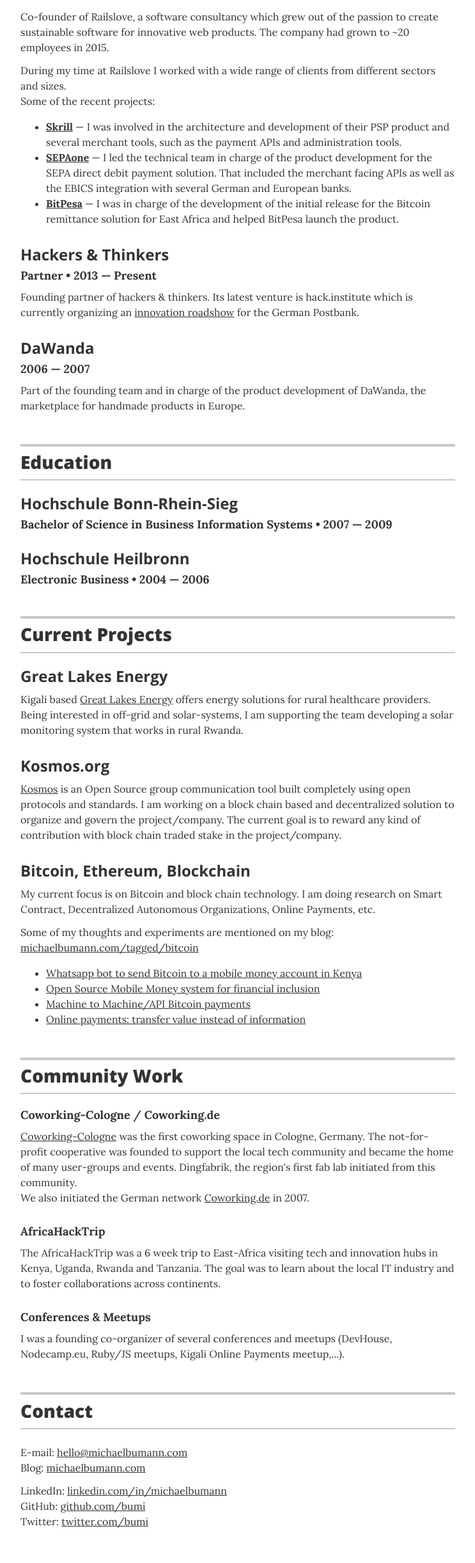
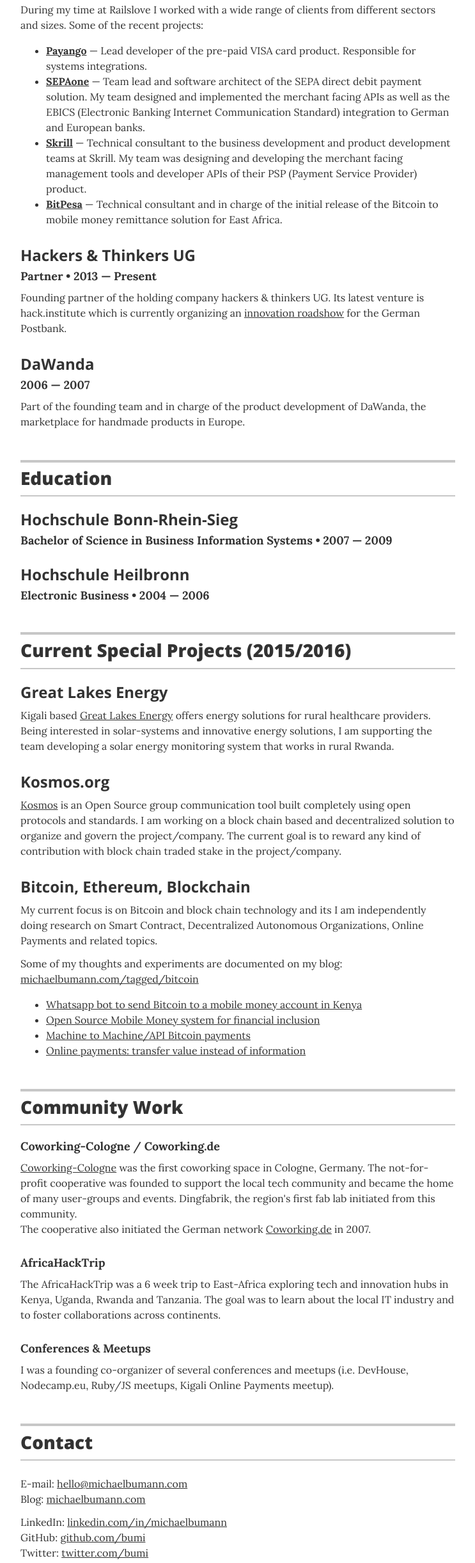
Before and after one commit to bumi/bumi, a plain HTML site: page profile/index.html in a window 1280 px wide. Shown: the part 357-2800 px from the top of the page at 64% size, without its empty margins (268-1011 px from the left). Before the commit the page ends 2779 px from the top, so only its background shows below. Drawn offline with nearby package versions, Linux system fonts and the light colour scheme.

Commit message:
text update

```diff
--- a/profile/index.html
+++ b/profile/index.html
@@ -19,7 +19,7 @@
   <body class="">
     <div class="wrapper" itemscope itemtype="http://schema.org/Person">
       <header class="page-header">
-        <img src="images/avatar.jpg" alt="my photo" class="avatar" itemprop="image">
+        <!--- <img src="images/avatar.jpg" alt="Michael Bumann" class="avatar" itemprop="image"> -->
 
         <h1 class="header-name" itemprop="name">Michael Bumann</h1>
 
@@ -40,30 +40,34 @@
           <h3 class="resume-item-title" itemprop="name">Railslove GmbH</h3>
           <h4 class="resume-item-details" itemprop="description">Co-Founder &bull; 2008 &mdash; 2015</h4>
           <p class="resume-item-copy">
-            Co-founder of Railslove, a software consultancy which grew out of the passion to create sustainable software for innovative web products.
+            Co-founder of Railslove, a software consultancy for sustainable software and innovative web products.
+            We apply a lean and agile approach to turn ideas into applications that work, impress, and scale.
             The company had grown to&nbsp;~20 employees in 2015.
           </p>
           <p class="resume-item-copy">
-            During my time at Railslove I worked with a wide range of clients from different sectors and sizes. <br />Some of the recent projects:
+            During my time at Railslove I worked with a wide range of clients from different sectors and sizes. Some of the recent projects:
             <ul class="resume-item-list">
               <li>
-                <b><a href="http://skrill.com">Skrill</a></b> &mdash; I was involved in the architecture and development of their PSP product and several merchant tools, such as the payment APIs and administration tools.
+                <b><a href="http://payango.com">Payango</a></b> &mdash; Lead developer of the pre-paid VISA card product. Responsible for systems integrations.
               </li>
               <li>
-                <b><a href="http://sepaone.com">SEPAone</a></b> &mdash; I led the technical team in charge of the product development for the SEPA direct debit payment solution. That included the merchant facing APIs as well as the EBICS integration with several German and European banks.
+                <b><a href="http://sepaone.com">SEPAone</a></b> &mdash; Team lead and software architect of the SEPA direct debit payment solution. My team designed and implemented the merchant facing APIs as well as the EBICS (Electronic Banking Internet Communication Standard) integration to German and European banks.
               </li>
               <li>
-                <a href="http://bitpesa.co"><b>BitPesa</a></b> &mdash; I was in charge of the development of the initial release for the Bitcoin remittance solution for East Africa and helped BitPesa launch the product.
+                <b><a href="http://skrill.com">Skrill</a></b> &mdash; Technical consultant to the business development and product development teams at Skrill. My team was designing and developing the merchant facing management tools and developer APIs of their PSP (Payment Service Provider) product.
+              </li>
+              <li>
+                <b><a href="http://bitpesa.co">BitPesa</a></b> &mdash; Technical consultant and in charge of the initial release of the Bitcoin to mobile money remittance solution for East Africa.
               </li>
             </ul>
           </p>
         </div>
 
         <div class="resume-item" itemscope itemprop="worksFor" itemtype="http://schema.org/Organization">
-          <h3 class="resume-item-title" itemprop="name">Hackers & Thinkers</h3>
+          <h3 class="resume-item-title" itemprop="name">Hackers & Thinkers UG</h3>
           <h4 class="resume-item-details" itemprop="description">Partner &bull; 2013 &mdash; Present</h4>
           <p class="resume-item-copy">
-            Founding partner of hackers & thinkers. Its latest venture is hack.institute which is currently organizing an <a href="http://hack.institute/events/post/bank/">innovation roadshow</a> for the German Postbank.
+            Founding partner of the holding company hackers & thinkers UG. Its latest venture is hack.institute which is currently organizing an <a href="http://hack.institute/events/post/bank/">innovation roadshow</a> for the German Postbank.
           </p>
         </div>
 
@@ -99,13 +103,13 @@
       <section class="content-section avoid-print-break">
 
         <header class="section-header">
-          <h2>Current Projects</h2>
+          <h2>Current Special Projects (2015/2016)</h2>
         </header>
 
         <div class="resume-item">
           <h3 class="resume-item-title"><a href="http://gle.solar">Great Lakes Energy</a></h3>
           <p class="resume-item-copy">
-            Kigali based <a href="http://gle.solar">Great Lakes Energy</a> offers energy solutions for rural healthcare providers. Being interested in off-grid and solar-systems, I am supporting the team developing a solar monitoring system that works in rural Rwanda.
+            Kigali based <a href="http://gle.solar">Great Lakes Energy</a> offers energy solutions for rural healthcare providers. Being interested in solar-systems and innovative energy solutions, I am supporting the team developing a solar energy monitoring system that works in rural Rwanda.
           </p>
         </div>
 
@@ -119,11 +123,11 @@
         <div class="resume-item">
           <h3 class="resume-item-title">Bitcoin, Ethereum, Blockchain</h3>
           <p class="resume-item-copy">
-            My current focus is on Bitcoin and block chain technology.
-            I am doing research on Smart Contract, Decentralized Autonomous Organizations, Online Payments, etc.
+            My current focus is on Bitcoin and block chain technology and its
+            I am independently doing research on Smart Contract, Decentralized Autonomous Organizations, Online Payments and related topics.
           </p>
           <p class="resume-item-copy">
-            Some of my thoughts and experiments are mentioned on my blog: <nobr><a href="http://michaelbumann.com">michaelbumann.com/tagged/bitcoin</a></nobr>
+            Some of my thoughts and experiments are documented on my blog: <nobr><a href="http://michaelbumann.com">michaelbumann.com/tagged/bitcoin</a></nobr>
             <ul class="resume-item-list">
               <li><a href="http://michaelbumann.com/post/131753113277/sending-bitcoin-to-a-kenyan-mobile-money-account">Whatsapp bot to send Bitcoin to a mobile money account in Kenya</a></li>
               <li><a href="http://michaelbumann.com/post/135650079417/building-an-open-source-mobile-money-system-for">Open Source Mobile Money system for financial inclusion</a></li>
@@ -145,21 +149,21 @@
           <h4 class="resume-item-details">Coworking-Cologne / Coworking.de</h4>
           <p class="resume-item-copy">
             <a href="http://cowoco.de">Coworking-Cologne</a> was the first coworking space in Cologne, Germany. The not-for-profit cooperative was founded to support the local tech community and became the home of many user-groups and events. Dingfabrik, the region's first fab lab initiated from this community.<br>
-            We also initiated the German network <a href="http://coworking.de">Coworking.de</a> in 2007.
+            The cooperative also initiated the German network <a href="http://coworking.de">Coworking.de</a> in 2007.
           </p>
         </div>
 
         <div class="resume-item">
           <h4 class="resume-item-details">AfricaHackTrip</h4>
           <p class="resume-item-copy">
-            The AfricaHackTrip was a 6 week trip to East-Africa visiting tech and innovation hubs in Kenya, Uganda, Rwanda and Tanzania. The goal was to learn about the local IT industry and to foster collaborations across continents.
+            The AfricaHackTrip was a 6 week trip to East-Africa exploring tech and innovation hubs in Kenya, Uganda, Rwanda and Tanzania. The goal was to learn about the local IT industry and to foster collaborations across continents.
           </p>
         </div>
 
         <div class="resume-item">
           <h4 class="resume-item-details">Conferences & Meetups</h4>
           <p class="resume-item-copy">
-            I was a founding co-organizer of several conferences and meetups (DevHouse, Nodecamp.eu, Ruby/JS meetups, Kigali Online Payments meetup,...).
+            I was a founding co-organizer of several conferences and meetups (i.e. DevHouse, Nodecamp.eu, Ruby/JS meetups, Kigali Online Payments meetup).
           </p>
         </div>
 
```
Also changed, not shown: 1 other file.
